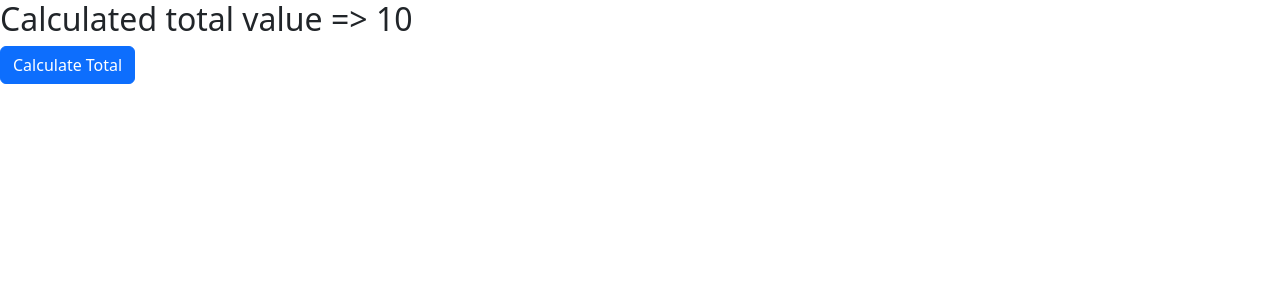
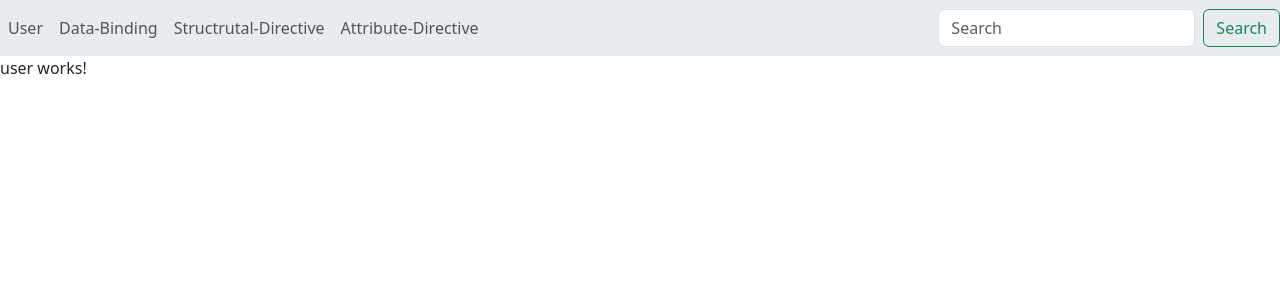
Before and after one commit to cembicakci/angular-basics, an Angular app: page /user in a window 1280 px wide. Before the commit this address led to /. Shown: the top 300 px of the page. Built offline with nearby package versions, Linux system fonts and the light colour scheme.

Commit message:
added router

```diff
--- a/src/app/app.html
+++ b/src/app/app.html
@@ -1,10 +1,48 @@
-<app-linked-signal></app-linked-signal>
-<!-- <app-signals></app-signals> -->
-<!-- <app-attribute-directives></app-attribute-directives> -->
-<!-- <app-data-binding></app-data-binding> -->
-<!-- <app-user></app-user> -->
-<!-- <app-directives></app-directives> -->
-<!-- <app-structural-directive></app-structural-directive> -->
-<!-- <app-structural-directive-ng-for></app-structural-directive-ng-for> -->
-<!-- <app-structural-directive-ngswitch></app-structural-directive-ngswitch> -->
-<router-outlet />
+<nav class="navbar navbar-expand-lg navbar-light bg-body-secondary">
+	<!-- <a class="navbar-brand" href="#">Navbar</a> -->
+	<button class="navbar-toggler" type="button" data-toggle="collapse" data-target="#navbarSupportedContent"
+		aria-controls="navbarSupportedContent" aria-expanded="false" aria-label="Toggle navigation">
+		<span class="navbar-toggler-icon"></span>
+	</button>
+
+	<div class="collapse navbar-collapse" id="navbarSupportedContent">
+		<ul class="navbar-nav me-auto">
+			<!-- <li class="nav-item active">
+				<a class="nav-link" href="#">Home <span class="sr-only">(current)</span></a>
+			</li> -->
+			<li class="nav-item">
+				<a class="nav-link" routerLink="user">User</a>
+			</li>
+
+			<li class="nav-item">
+				<a class="nav-link" routerLink="/data-binding">Data-Binding</a>
+			</li>
+
+			<li class="nav-item">
+				<a class="nav-link" [routerLink]="'structural-directive'">Structrutal-Directive</a>
+			</li>
+
+			<li class="nav-item">
+				<a class="nav-link" [routerLink]="['attribute-directive']">Attribute-Directive</a>
+			</li>
+			<!-- <li class="nav-item dropdown">
+				<a class="nav-link dropdown-toggle" href="#" id="navbarDropdown" role="button" data-toggle="dropdown"
+					aria-haspopup="true" aria-expanded="false">
+					Dropdown
+				</a>
+				<div class="dropdown-menu" aria-labelledby="navbarDropdown">
+					<a class="dropdown-item" href="#">Action</a>
+					<a class="dropdown-item" href="#">Another action</a>
+					<div class="dropdown-divider"></div>
+					<a class="dropdown-item" href="#">Something else here</a>
+				</div>
+			</li> -->
+		</ul>
+		<form class="d-flex" role="search">
+			<input class="form-control me-2" type="search" placeholder="Search" aria-label="Search">
+			<button class="btn btn-outline-success" type="submit">Search</button>
+		</form>
+	</div>
+</nav>
+
+<router-outlet></router-outlet>
--- a/src/app/app.routes.ts
+++ b/src/app/app.routes.ts
@@ -1,3 +1,17 @@
 import { Routes } from '@angular/router';
 
-export const routes: Routes = [];
+import { User } from './user/user';
+import { DataBinding } from './data-binding/data-binding';
+import { StructuralDirective } from './structural-directive/structural-directive';
+import { AttributeDirectives } from './attribute-directives/attribute-directives';
+import { PageNotFound } from './page-not-found/page-not-found';
+
+export const routes: Routes = [
+	// { path: '', component: User },
+	{ path: '', redirectTo: 'user', pathMatch: 'full' },
+	{ path: 'user', component: User },
+	{ path: 'data-binding', component: DataBinding },
+	{ path: 'structural-directive', component: StructuralDirective },
+	{ path: 'attribute-directive', component: AttributeDirectives },
+	{ path: '**', component: PageNotFound }
+];
--- a/src/app/app.ts
+++ b/src/app/app.ts
@@ -1,5 +1,5 @@
 import { Component, signal } from '@angular/core';
-import { RouterOutlet } from '@angular/router';
+import { RouterLink, RouterOutlet } from '@angular/router';
 import { User } from './user/user';
 import { DataBinding } from './data-binding/data-binding';
 import { Directives } from './directives/directives';
@@ -14,6 +14,7 @@ import { LinkedSignal } from './linked-signal/linked-signal';
   selector: 'app-root',
   imports: [
     RouterOutlet,
+    RouterLink
     // User,
     // DataBinding,
     // Directives,
@@ -22,7 +23,7 @@ import { LinkedSignal } from './linked-signal/linked-signal';
     // StructuralDirectiveNgswitch,
     // AttributeDirectives,
     // Signals,
-    LinkedSignal
+    // LinkedSignal
   ],
   templateUrl: './app.html',
   styleUrl: './app.scss'
--- /dev/null
+++ b/src/app/page-not-found/page-not-found.html
@@ -0,0 +1,3 @@
+<div class="text-center">
+	<h3>404 - Page Not Found</h3>
+</div>
--- /dev/null
+++ b/src/app/page-not-found/page-not-found.ts
@@ -0,0 +1,11 @@
+import { Component } from '@angular/core';
+
+@Component({
+  selector: 'app-page-not-found',
+  imports: [],
+  templateUrl: './page-not-found.html',
+  styleUrl: './page-not-found.scss'
+})
+export class PageNotFound {
+
+}
--- a/src/index.html
+++ b/src/index.html
@@ -2,7 +2,7 @@
 <html lang="en">
 <head>
   <meta charset="utf-8">
-  <title>AngularBasics</title>
+  <title>Angular Basics</title>
   <base href="/">
   <meta name="viewport" content="width=device-width, initial-scale=1">
   <link rel="icon" type="image/x-icon" href="favicon.ico">
```
Also changed, not shown: src/app/page-not-found/page-not-found.scss (added), 1 other file (tests, documents, lock files or other folders).
